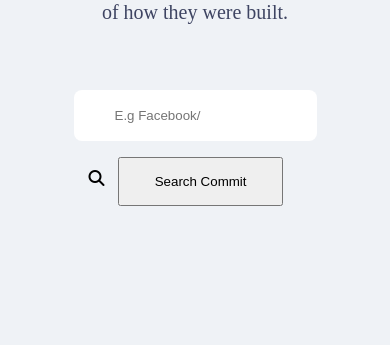
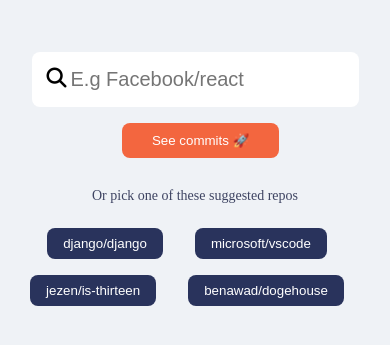
Before and after one commit to marusoft/commit, a plain HTML site: page index.html in a window 390 px wide. Shown: the part 365-710 px from the top of the page. Drawn offline with Linux system fonts and the light colour scheme.

Commit message:
complete commit viewer page

```diff
--- a/index.html
+++ b/index.html
@@ -44,11 +44,22 @@
         <i class="fa fa-search" aria-hidden="true"></i>
         <input
           class="search-input"
-          type="text"
+          type="search"
           placeholder="E.g Facebook/react"
         />
       </div>
-      <button class="search-btn">Search Commit</button>
+      <div class="btn-wrapper">
+       <a href="./microsoft.html"> <button class="search-btn">See commits 🚀</button></a>
+      </div>
+    </section>
+    <section class="suggested-repo">
+      <p class="repo-text">Or pick one of these suggested repos</p>
+      <div class="repo-btns">
+        <button class="btn-item" type="button">django/django</button>
+        <button class="btn-item" type="button">microsoft/vscode</button>
+        <button class="btn-item" type="button">jezen/is-thirteen</button>
+        <button class="btn-item" type="button">benawad/dogehouse</button>
+      </div>
     </section>
     <!-- search Container -->
   </body>
--- a/style.css
+++ b/style.css
@@ -40,11 +40,11 @@ body {
   text-align: center;
   margin: 0 auto;
 }
-.description h1 {
+.description-wrapper h1 {
   color: #29335c;
   font-size: 72px;
 }
-.description p {
+.description-wrapper p {
   color: #3e4462;
   font-weight: light;
   font-size: 20px;
@@ -56,44 +56,94 @@ body {
   display: flex;
   justify-content: center;
   align-items: center;
-  position: relative;
 }
 .search-wrapper {
   display: flex;
+  align-items: center;
   padding: 8px 15px;
   background-color: #fff;
   border-radius: 8px;
+  position: relative;
 }
 .search-input {
-  padding: 10px;
-  width: 70%;
+  font-size: 20px;
+  padding: 8px;
+  width: 600px;
   border: none;
   outline: none;
   margin-left: 1rem;
 }
+::placeholder {
+  font-size: 20px;
+}
 .fa-search {
+  font-size: 20px;
   position: absolute;
-  bottom: 50px;
+  top: 16px;
 }
 .search-btn {
+  background: #f3663f;
+  color: #ffffff;
+  border-radius: 8px;
   margin-left: 0.7rem;
   padding: 15px;
+  border: none;
+  cursor: pointer;
 }
+.suggested-repo {
+  display: flex;
+  justify-content: center;
+  align-items: center;
+  flex-direction: column;
+}
+.repo-text {
+  font-weight: 400;
+  font-size: 14px;
+  color: #3e4462;
+}
+.repo-btns {
+  margin-top: 1.5rem;
+  display: flex;
+  flex-wrap: wrap;
+  justify-content: center;
+  align-items: center;
+  gap: 1rem;
+}
+.btn-item {
+  margin-right: 1rem;
+  padding: 8px 16px;
+  background: #29335c;
+  border-radius: 8px;
+  color: #FFFFFF;
+  border: none;
+}
+
 @media (max-width: 1200px) {
   .description p {
     padding: 0.4rem 0rem;
+  }
+}
+@media (max-width: 920px) {
+  .search-container {
+    flex-direction: column;
+  }
+  .btn-wrapper {
+    margin-top: 1rem;
+  }
+  .search-btn {
+    padding: 10px 30px;
+    max-width: 400;
   }
 }
 @media (max-width: 768px) {
   .search-container {
     flex-direction: column;
   }
+  .search-wrapper {
+    max-width: 100%;
+  }
   .search-input {
-    width: 50%;
-  }
-  .search-btn {
-    margin-top: 1rem;
-    width: 50%;
+    width: 100%;
   }
 }
 
@@ -107,4 +157,18 @@ body {
   .description-wrapper h1 {
     font-size: 40px;
   }
+  .description-wrapper p {
+    font-size: 16px;
+  }
 }
+@media (max-width: 280px) {
+  .logo {
+    font-size: .8rem;
+  }
+  .nav {
+    font-size: 1.5rem;
+  }
+  .description-wrapper h1 {
+    font-size: 20px;
+  }
+}
```
Also changed, not shown: microsoft.html (added, +14 -0 lines).
